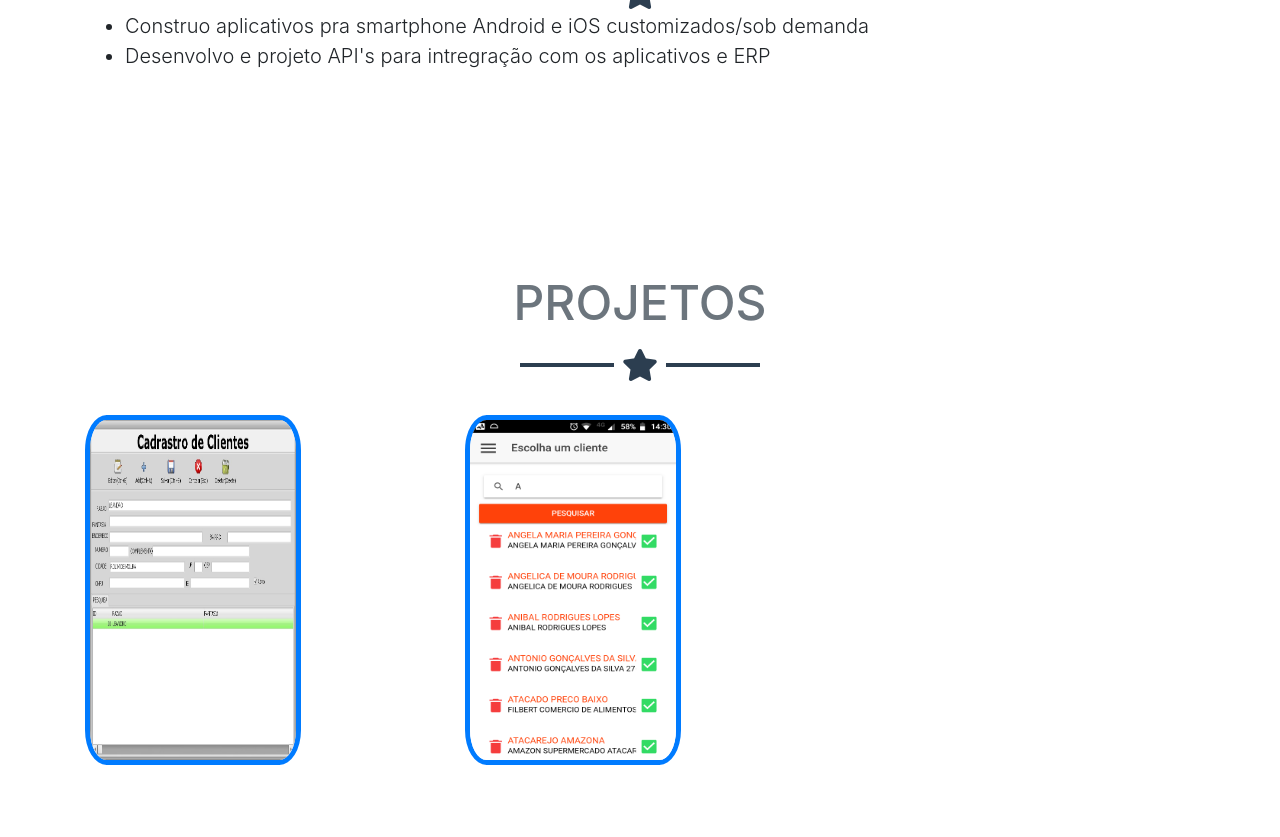
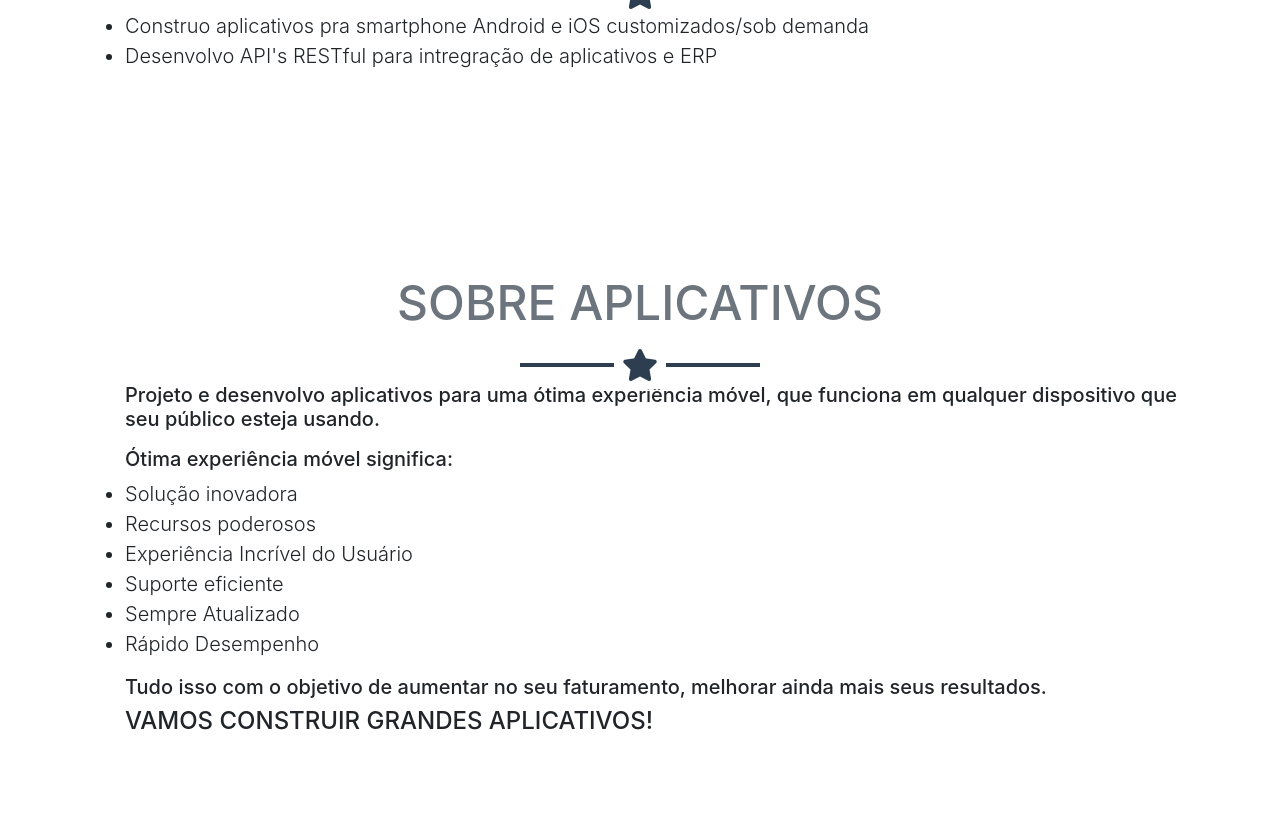
Before and after one commit to LeandroPragmatico/SiteProfissonal, a website with bundled scripts: page index.html in a window 1280 px wide. Shown: the part 1083-1920 px from the top of the page. Built offline with nearby package versions, Linux system fonts and the light colour scheme.

Commit message:
retidado do portofolio

```diff
--- a/index.html
+++ b/index.html
@@ -55,9 +55,9 @@
             <li class="nav-item mx-0 mx-lg-1">
                 <a class="nav-link py-3 px-0 px-lg-3 rounded js-scroll-trigger" href="#sobre">Sobre mim</a>
               </li>
-            <li class="nav-item mx-0 mx-lg-1">
+            <!-- <li class="nav-item mx-0 mx-lg-1">
               <a class="nav-link py-3 px-0 px-lg-3 rounded js-scroll-trigger" href="#portfolio">Projetos</a>
-            </li>
+            </li> -->
             <li class="nav-item mx-0 mx-lg-1">
                 <a class="nav-link py-3 px-0 px-lg-3 rounded js-scroll-trigger" href="#app">Sobre aplicativos</a>
               </li>
@@ -92,7 +92,7 @@
     <ul class="mb-0">
       <p></p>
       <li class="lead">Construo aplicativos pra smartphone Android e iOS customizados/sob demanda</li>
-      <li class="lead">Desenvolvo e projeto API's para intregração com os aplicativos e ERP</li>
+      <li class="lead">Desenvolvo API's RESTful para intregração de aplicativos e ERP</li>
       <!-- <li class="lead">Endereço</li>
       <li class="lead">País</li> -->
     </ul>
@@ -115,11 +115,11 @@
 
     <!-- Portfolio Grid Section -->
 
-    <section class="portfolio" id="portfolio">
+    <!-- <section class="portfolio" id="portfolio">
       <div class="container">
         <h2 class="text-center text-uppercase text-secondary mb-0">Projetos</h2>
         <hr class="star-dark mb-5">
-        <div class="row">
+        <div class="row"> -->
 
           <!-- <div class="col-md-3 col-lg-4">
             <a class="portfolio-item d-block mx-auto" href="#portfolio-modal-1">
@@ -132,7 +132,7 @@
             </a>
           </div> -->
 
-           <div class="col-md-6 col-lg-4">
+           <!-- <div class="col-md-6 col-lg-4">
             <a class="portfolio-item d-block mx-auto" href="#portfolio-modal-2">
               <div class="portfolio-item-caption d-flex position-absolute h-100 w-100">
                 <div class="portfolio-item-caption-content my-auto w-100 text-center text-white">
@@ -152,7 +152,7 @@
                 </div>
               </div>
               <img class="img-fluid" src="img/portfolio/fv-serra/fv-serra1.png" alt="">
-            </a>
+            </a> -->
 
              <!--
           </div>
@@ -186,10 +186,10 @@
               <img class="img-fluid" src="img/portfolio/submarine.png" alt="">
             </a>-->
 
-          </div>
+          <!-- </div>
         </div>
       </div>
-    </section>
+    </section> -->
 
 
     <!-- sobre os aplicativos -->
@@ -434,7 +434,7 @@
     </div> -->
 
     <!-- Portfolio Modal 2 -->
-    <div class="portfolio-modal mfp-hide" id="portfolio-modal-2">
+    <!-- <div class="portfolio-modal mfp-hide" id="portfolio-modal-2">
       <div class="portfolio-modal-dialog bg-white">
         <a class="close-button d-none d-md-block portfolio-modal-dismiss" href="#">
           <i class="fa fa-3x fa-times"></i>
@@ -453,23 +453,21 @@
 
                  <a class="btn btn-primary btn-lg rounded-pill portfolio-modal-dismiss" href="#">
                 <i class="fa fa-close"></i>
-                Voltar</a>
+                Voltar</a> -->
 
                 <!-- <a class="btn btn-primary btn-lg rounded-pill portfolio-modal-dismiss" target="_blank" href="http://bit.ly/LeandroWhatsApp">
                     <i class="fa fa-close"></i>
                     Fale comigo</a> -->
 
-                <!-- <li class="list-inline-item"> -->
+<!--
                     <a class="btn btn-primary btn-social text-center rounded-circle" target="_blank" href="http://bit.ly/LeandroWhatsApp">
                       <i class="fab fa-fw fa-whatsapp"></i>
                     </a>
-                  <!-- </li -->
-
             </div>
           </div>
         </div>
       </div>
-    </div>
+    </div> -->
 
     <!-- Portfolio Modal 3 -->
     <div class="portfolio-modal mfp-hide" id="portfolio-modal-3">
```
